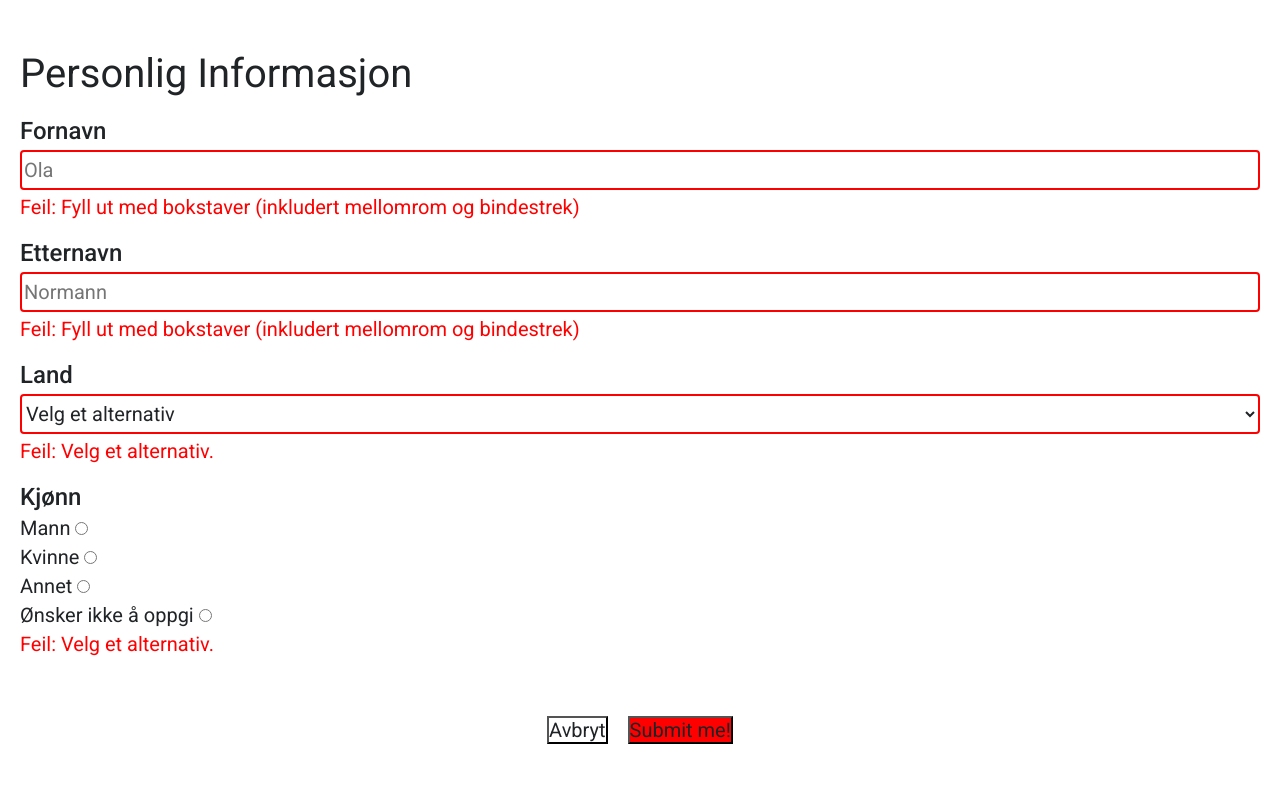
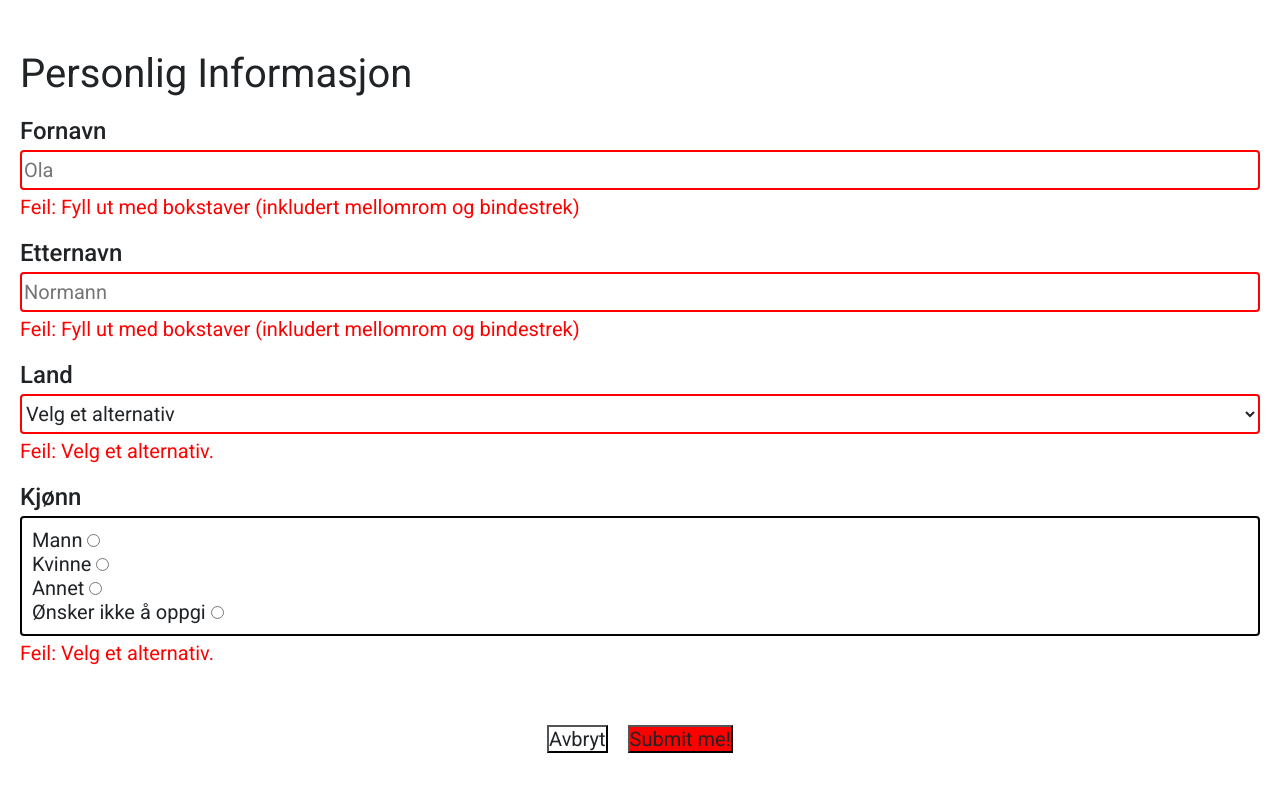
Before and after one commit to 0mar0mrani/form, a React (Vite) app: page / in a window 1280 px wide. Shown: the top 792 px of the page. Built offline with nearby package versions, Linux system fonts and the light colour scheme.

Commit message:
Added border around all radio options

```diff
--- a/src/components/form/RadioInput.tsx
+++ b/src/components/form/RadioInput.tsx
@@ -3,6 +3,7 @@ export default function SelectInput({ name, onChange, isValid, options}) {
 		<div className="form__radio">
 			<div htmlFor="" className="form__radio-header">{ name }</div>
 
+			<div className="form__radio-container">
 				{options.map((option) => (
 					<div key={option.value}>
 						<label htmlFor={option.value}> {option.label} </label>
@@ -16,6 +17,7 @@ export default function SelectInput({ name, onChange, isValid, options}) {
 						/>
 					</div>
 				))}
+			</div>
 
 			<div
 				className={`form__input-message ${isValid ? '' : 'form__input-message--visible'}`}>
--- a/src/css/modules/form/RadioInput.css
+++ b/src/css/modules/form/RadioInput.css
@@ -8,3 +8,9 @@
 	font-size: 2.4rem;
 	font-weight: 500;
 }
+
+.form__radio-container {
+	padding: 1rem;
+	border: solid 2px black;
+	border-radius: 4px;
+}
```
Lines whose indentation alone changed are shown as unchanged.
